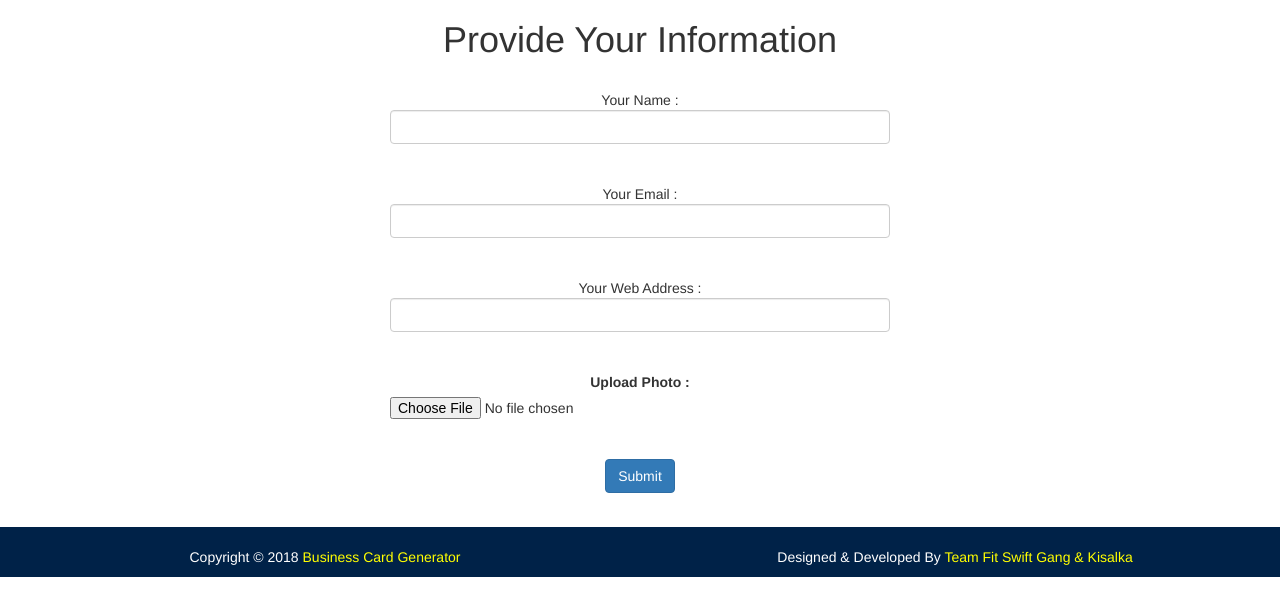
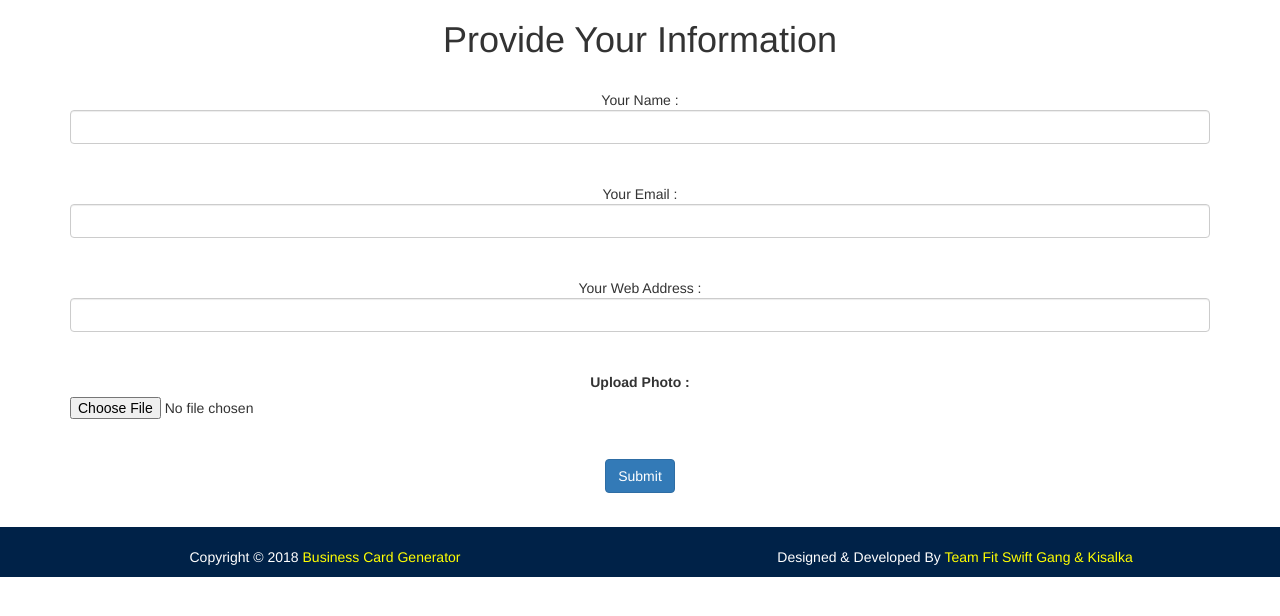
Before and after one commit to codezilla2018/Business-Card-Generator, a PHP site: page / in a window 1280 px wide; the page is wider, and only the part inside the window is pictured. Shown: the part 97-713 px from the top of that part. Run offline with PHP 8.4, Linux system fonts and the light colour scheme; some libraries are stand-ins or nearby versions.

Commit message:
Final Version

```diff
--- a/index.php
+++ b/index.php
@@ -41,12 +41,6 @@ if (isset($_GET['submit'])) {
             font-size: 135%;
             text-align: center;
             color: #353c47;
-        }
-
-        .formsize {
-            width: 500px;
-            margin-left: auto;
-            margin-right: auto;
         }
 
     </style>
```
